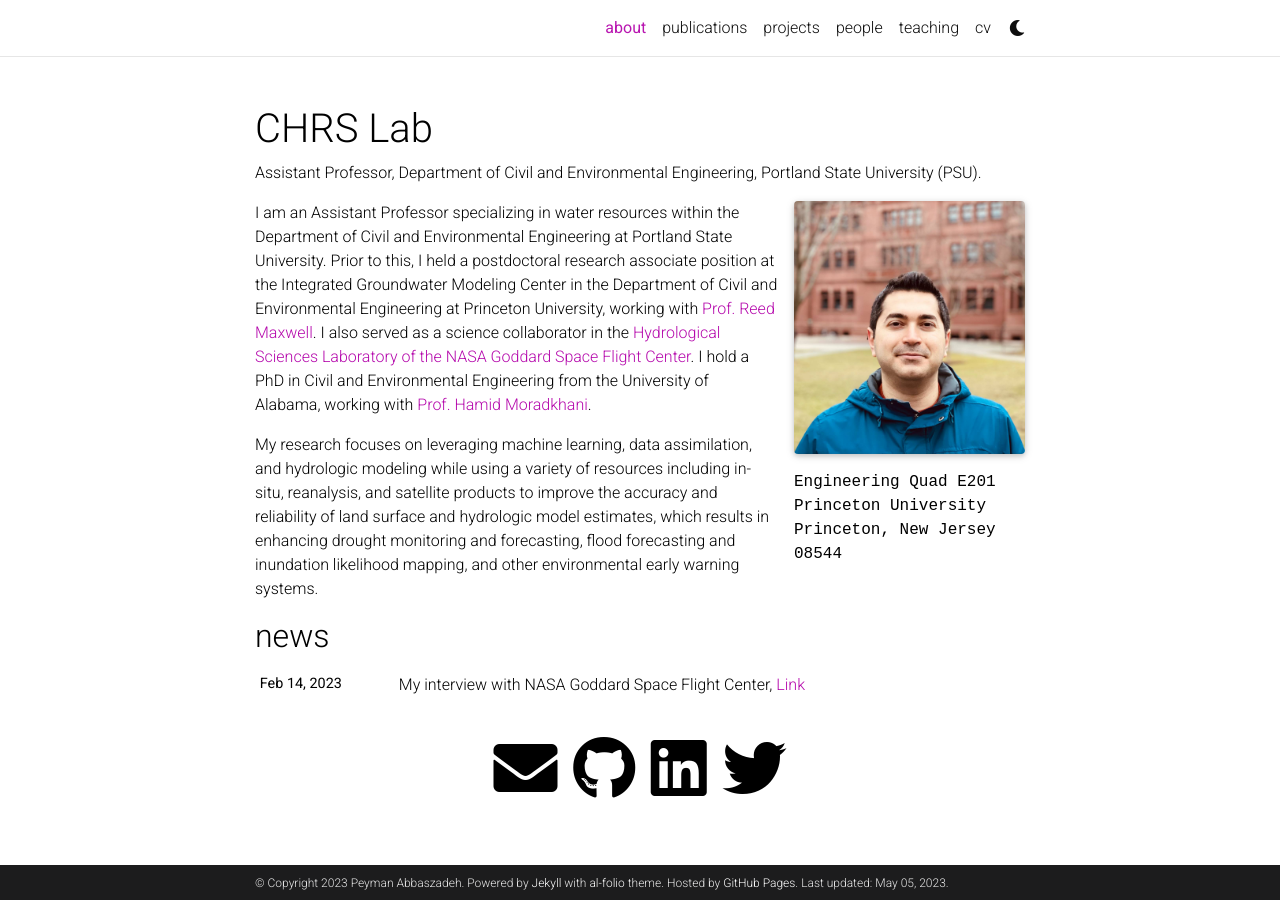
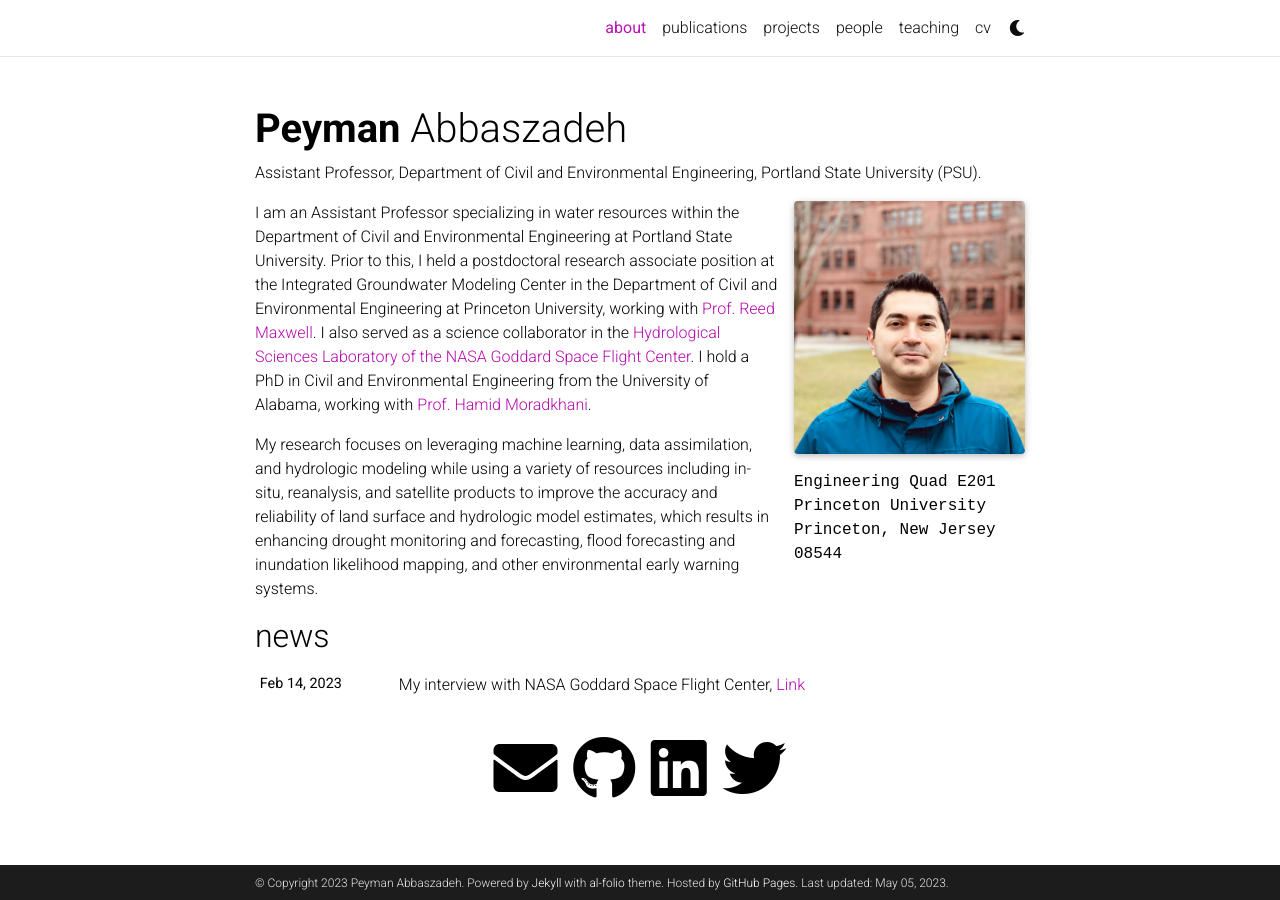
Before and after one commit to Pabbaszadeh/Pabbaszadeh.github.io, a Jekyll site: the page built from _pages/about.md, in a window 1280 px wide. Built offline with Jekyll 4.4.1, drawn with Linux system fonts in a browser that asks for light colours; full-size pictures stand in for the smaller copies a plugin makes; comment, search, counter and statistics services are not loaded; a style sheet for code colours, icons or effects is not loaded.

Commit message:
Update _config.yml

```diff
--- a/_config.yml
+++ b/_config.yml
@@ -2,7 +2,7 @@
 # Site settings
 # -----------------------------------------------------------------------------
 
-title: CHRS Lab # the website title (if blank, full name will be used instead)
+title: blank # the website title (if blank, full name will be used instead)
 first_name: Peyman
 middle_name:
 last_name: Abbaszadeh
```
